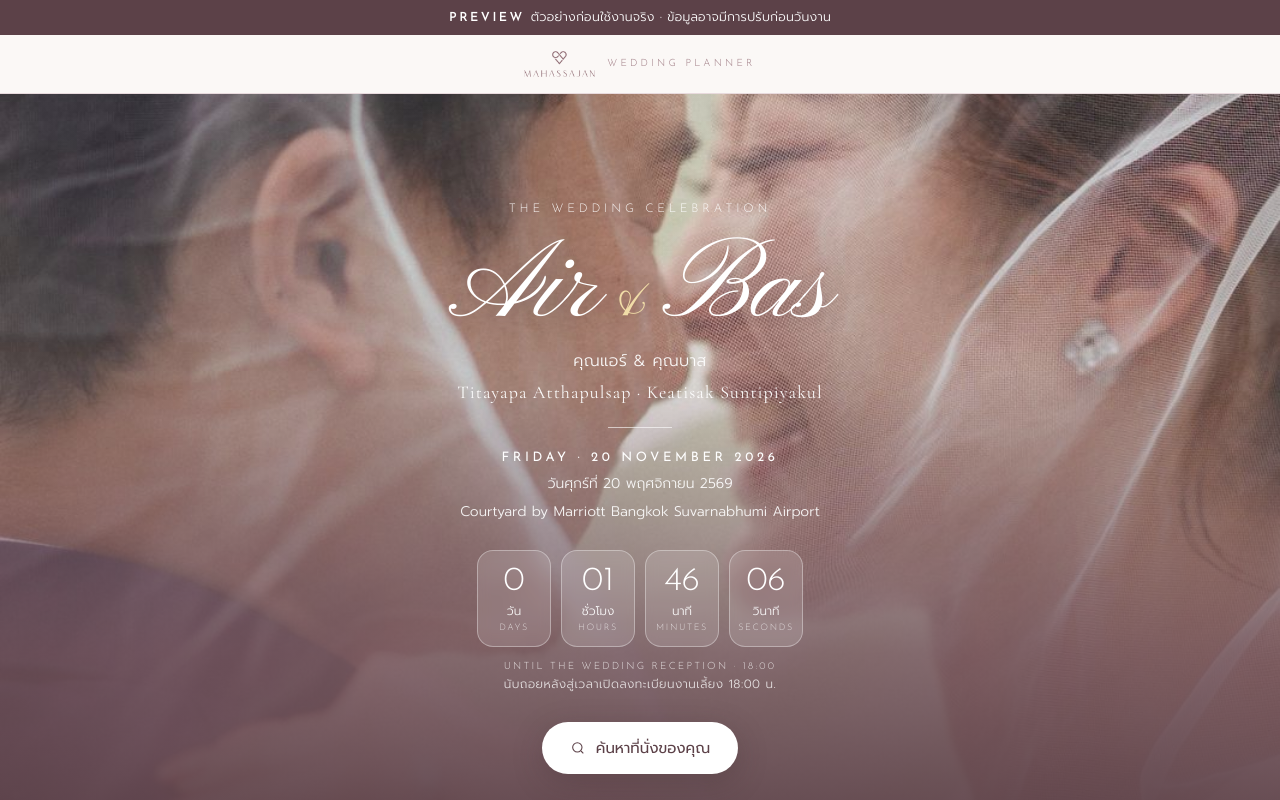
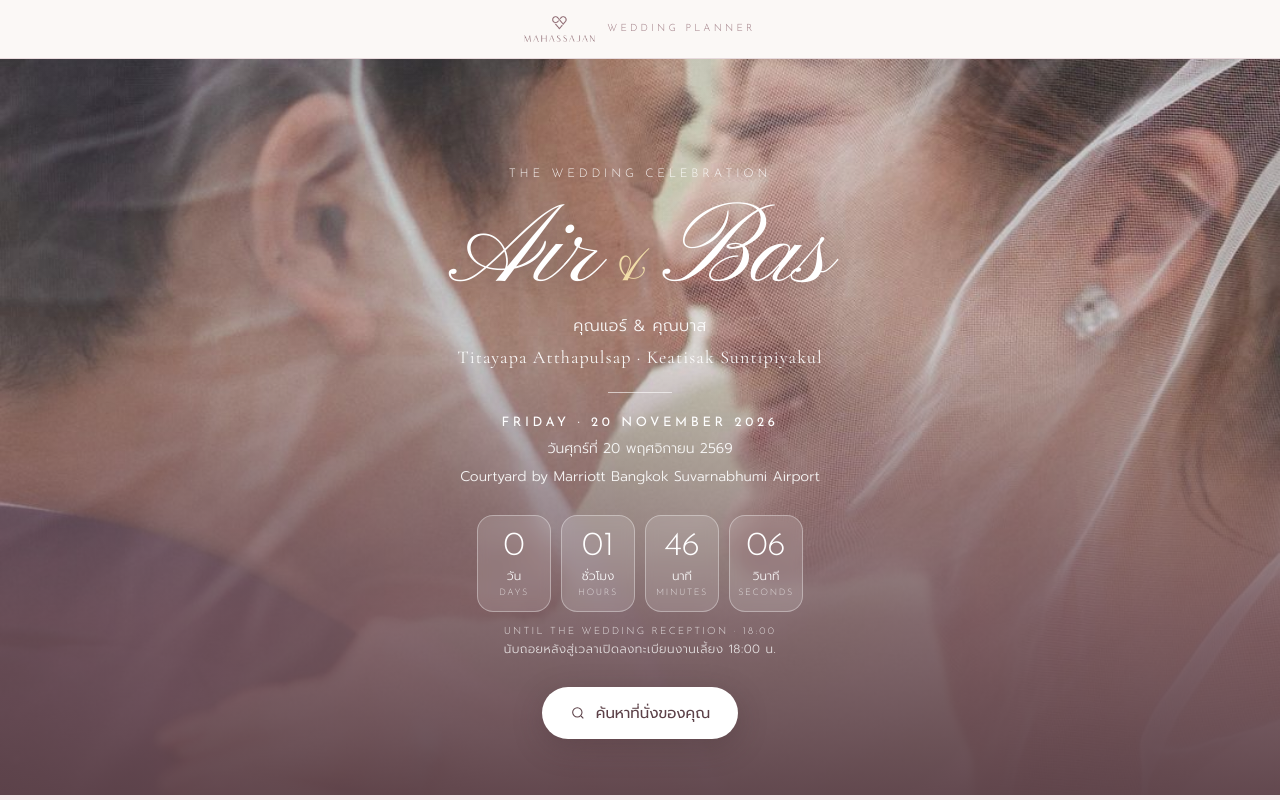
Before and after one commit to mahassajaneventandwedding/AirBas, a plain HTML site: page index.html in a window 1280 px wide. Shown: the top 800 px of the page. Drawn offline with nearby package versions, Linux system fonts and the light colour scheme.

Commit message:
Go live: remove PREVIEW bar
Co-Authored-By: Claude Opus 5.5 <noreply@anthropic.com>
Claude-Session: https://claude.ai/code/session_01Ktinj3ftw2EJBssPcQcTLG

```diff
--- a/index.html
+++ b/index.html
@@ -290,7 +290,6 @@ footer p{font-size:12.5px;opacity:.9;margin-top:16px;line-height:1.7}
 </head>
 <body>
 
-<div class="demo" id="preview-bar"><b>PREVIEW</b>ตัวอย่างก่อนใช้งานจริง · ข้อมูลอาจมีการปรับก่อนวันงาน</div>
 
 <header class="topbar">
   <img src="img/logo-mauve.png" alt="Mahassajan">
```
